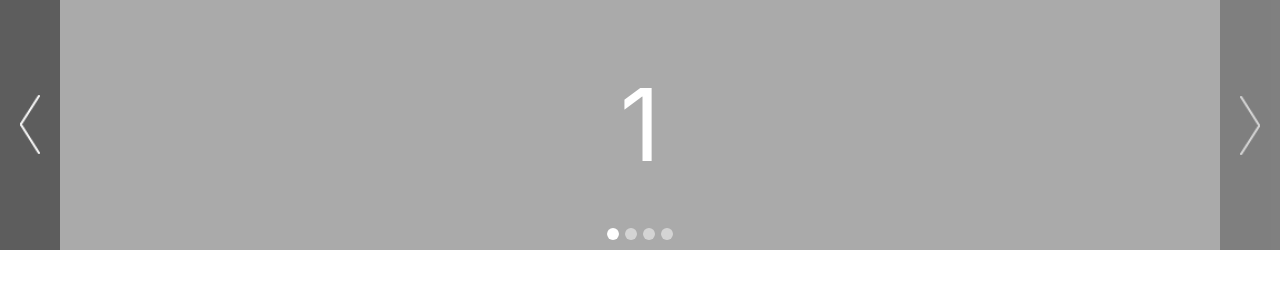
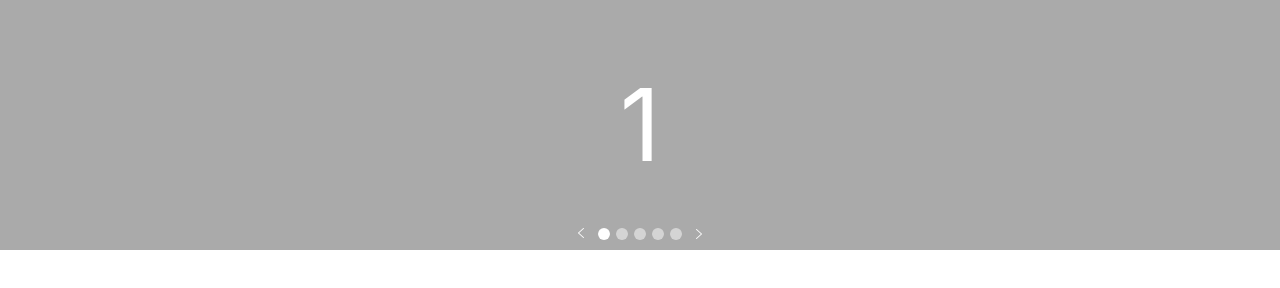
Before and after one commit to nadyawyn/smart-slider-native-js, a plain HTML site: page index.html in a window 1280 px wide. Shown: the top 288 px of the page. Drawn offline with Linux system fonts and the light colour scheme.

Commit message:
Changed controls

```diff
--- a/index.html
+++ b/index.html
@@ -23,6 +23,9 @@
 			<div class="slider__item">
 				<div style="background: #ddd;">4</div>
 			</div>
+			<div class="slider__item">
+				<div style="background: #eee;">5</div>
+			</div>
 		</div>
 		<a class="slider__control slider__control_left" href="#" role="button"></a>
 		<a class="slider__control slider__control_right" href="#" role="button"></a>
--- a/script.js
+++ b/script.js
@@ -10,6 +10,7 @@ window.addEventListener('DOMContentLoaded', function () {
 				_sliderControls = _mainElement.querySelectorAll('.slider__control'), // элементы управления
 				_sliderControlLeft = _mainElement.querySelector('.slider__control_left'), // кнопка "LEFT"
 				_sliderControlRight = _mainElement.querySelector('.slider__control_right'), // кнопка "RIGHT"
+
 				_wrapperWidth = parseFloat(getComputedStyle(_sliderWrapper).width), // ширина обёртки
 				_itemWidth = parseFloat(getComputedStyle(_sliderItems[0]).width), // ширина одного элемента
 				_positionLeftItem = 0, // позиция левого активного элемента
@@ -137,6 +138,22 @@ window.addEventListener('DOMContentLoaded', function () {
 			// инициализация
 			_setUpListeners();
 
+			let ol = document.querySelector('.slider__indicators');
+			ol.before('before'); // вставить строку "before" перед <ol>
+			ol.after('after'); // вставить строку "after" после <ol>
+
+			let liFirst = document.createElement('li');
+			liFirst.classList.add('slider__control_left');
+			liFirst.classList.add('slider__control');
+			ol.prepend(liFirst); // вставить liFirst в начало <ol>
+
+			let liLast = document.createElement('li');
+			liLast.classList.add('slider__control_right');
+			liLast.classList.add('slider__control');
+			ol.append(liLast); // вставить liLast в конец <ol>
+
+
+
 			return {
 				right: function () { // метод right
 					_transformItem('right');
--- a/style.css
+++ b/style.css
@@ -24,7 +24,7 @@ body {
 }
 
 
-.slider__control {
+/* .slider__control {
 	position: absolute;
 	top: 50%;
 	display: flex;
@@ -70,7 +70,7 @@ body {
 
 .slider__control_right::before {
 	background-image: url(icons/arrowright.png);
-}
+} */
 
 .slider__indicators {
 	position: absolute;
@@ -115,3 +115,23 @@ body {
 	font-size: 100px;
 	text-align: center;
 }
+
+.slider__indicators li.slider__control {
+	border-radius: 0;
+	height: 11px;
+	width: 8px;
+	background-color: transparent;
+	opacity: 1;
+}
+
+.slider__indicators li.slider__control_left {
+	background: url(icons/prev.png) center center/contain;
+	background-repeat: no-repeat;
+	margin-right: 10px;
+}
+
+.slider__indicators li.slider__control_right {
+	background: url(icons/next.png) center center/contain;
+	background-repeat: no-repeat;
+	margin-left: 10px;
+}
```
Also changed, not shown: icons/arrowleft.png (deleted), icons/arrowright.png (deleted), icons/next.png (added), 1 other file.
